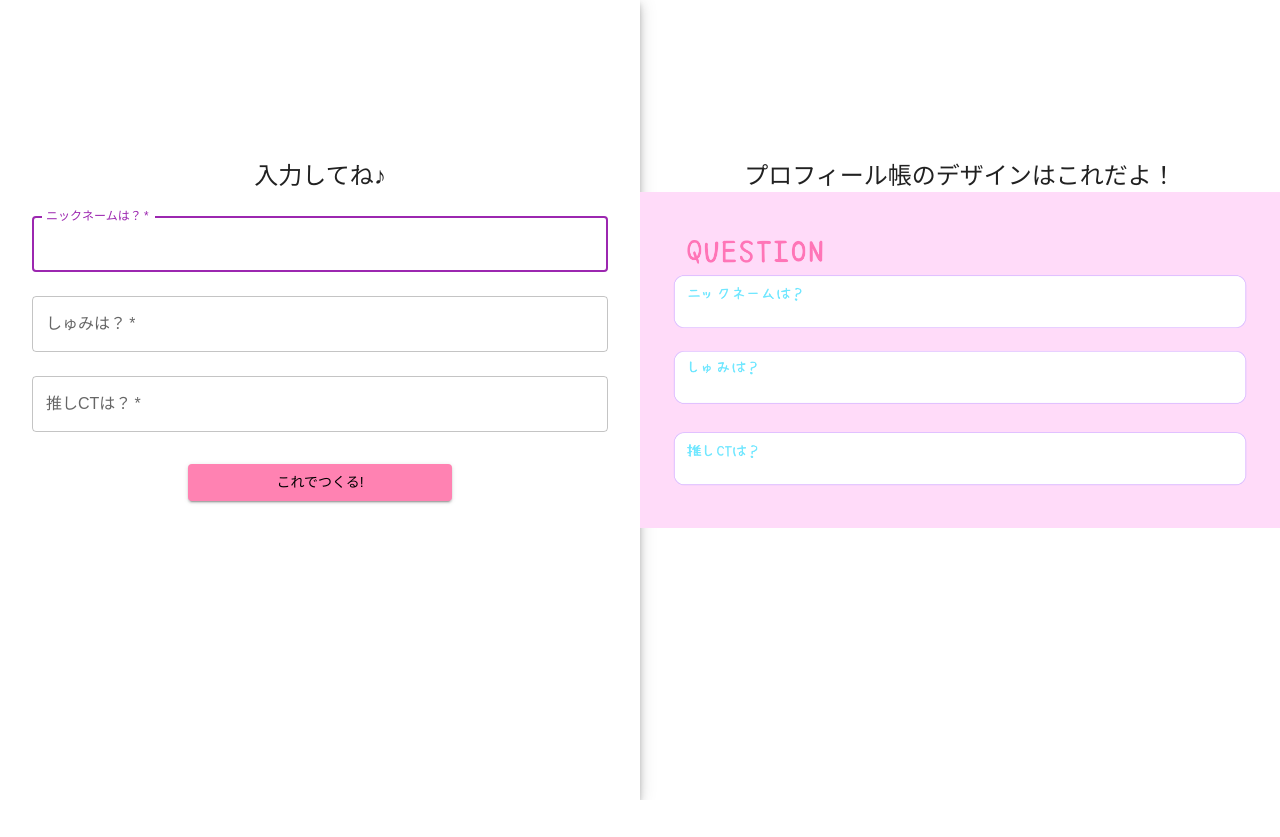
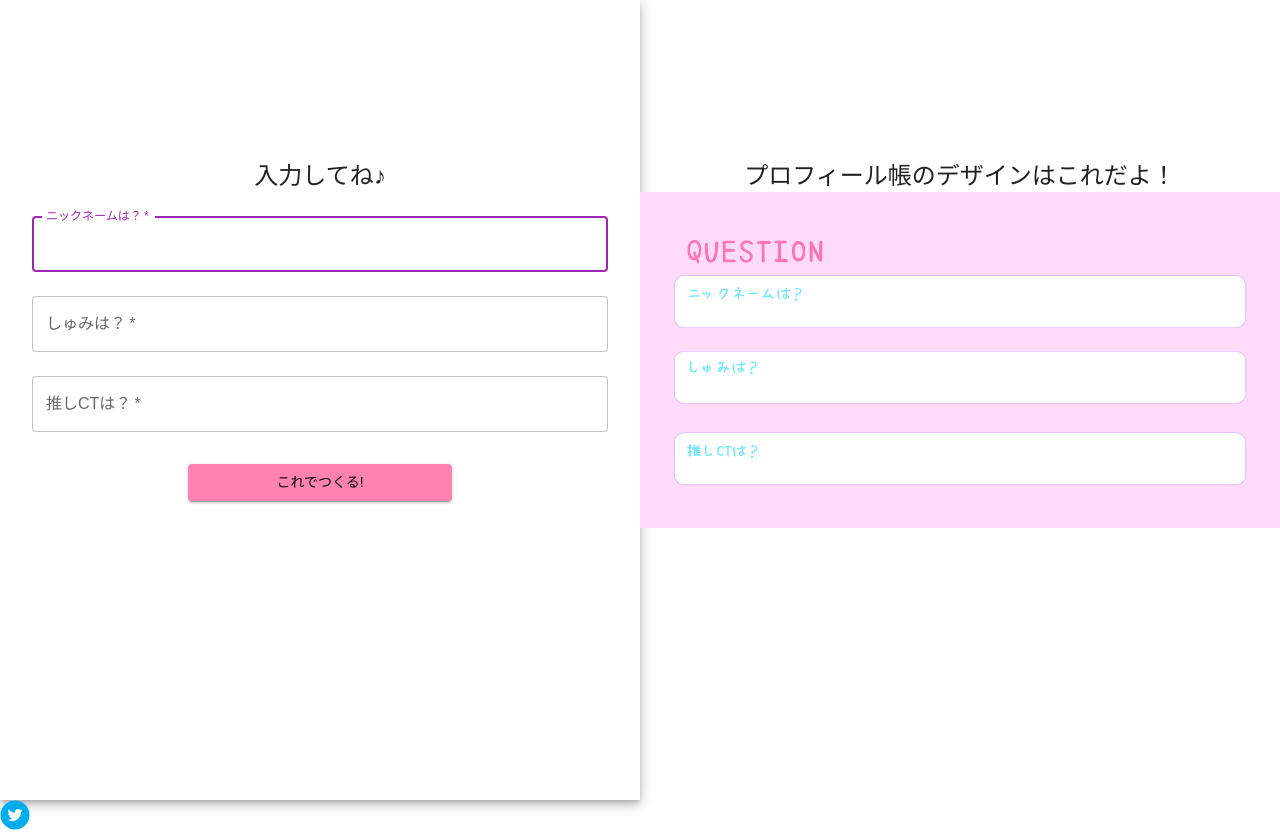
Before and after one commit to mitsu30/Read_me_frontend, a Next.js app: page /SignIn in a window 1280 px wide. Before the commit the page ends 800 px from the top, so only its background shows below. Built offline with nearby package versions, Linux system fonts and the light colour scheme; a web font is replaced by a local one.

Commit message:
追加 React-shareインストール、お試しシェアボタン実装

```diff
--- a/package.json
+++ b/package.json
@@ -16,7 +16,8 @@
     "axios": "^1.4.0",
     "next": "12.2.3",
     "react": "18.2.0",
-    "react-dom": "18.2.0"
+    "react-dom": "18.2.0",
+    "react-share": "^4.4.1"
   },
   "devDependencies": {
     "eslint": "8.20.0",
--- a/src/pages/SignIn/index.js
+++ b/src/pages/SignIn/index.js
@@ -1,5 +1,4 @@
 import * as React from 'react';
-import Avatar from '@mui/material/Avatar';
 import Button from '@mui/material/Button';
 import CssBaseline from '@mui/material/CssBaseline';
 import TextField from '@mui/material/TextField';
@@ -7,11 +6,11 @@ import Paper from '@mui/material/Paper';
 import Box from '@mui/material/Box';
 import Grid from '@mui/material/Grid';
 import Container from '@mui/material/Container';
-import LockOutlinedIcon from '@mui/icons-material/LockOutlined';
 import Typography from '@mui/material/Typography';
 import { createTheme, ThemeProvider } from '@mui/material/styles';
 import Image from "next/image";
-import EditIcon from '@mui/icons-material/Edit';
+import { TwitterShareButton, TwitterIcon} from "react-share";
+
 
 // TODO remove, this demo shouldn't need to reset the theme.
 
@@ -34,6 +33,7 @@ export default function SignInSide() {
   };
 
   return (
+    <>
       <ThemeProvider theme={theme}>
         <Grid container component="main" sx={{ height: '100vh' }} justifyContent="center">
           <CssBaseline />
@@ -131,5 +131,13 @@ export default function SignInSide() {
           </Grid>
         </Grid>
       </ThemeProvider>
+
+      <TwitterShareButton
+        url="https://prism-cube.com"
+        title="りーどみー"
+        >
+        <TwitterIcon size={30} round={true} />
+      </TwitterShareButton>
+  </>
   );
 }
```
Also changed, not shown: 1 other file (tests, documents, lock files or other folders). Lines whose indentation alone changed are shown as unchanged.
